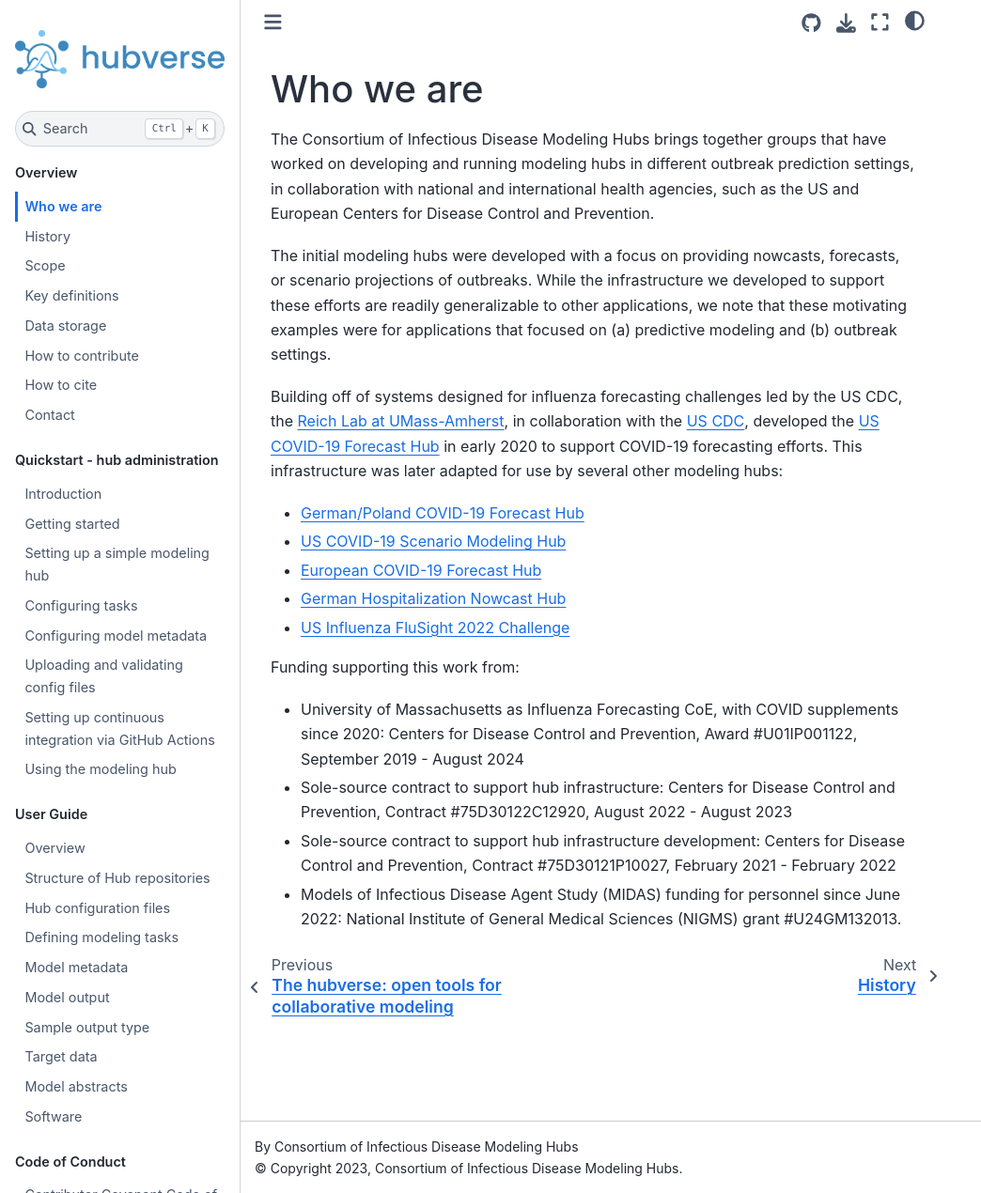
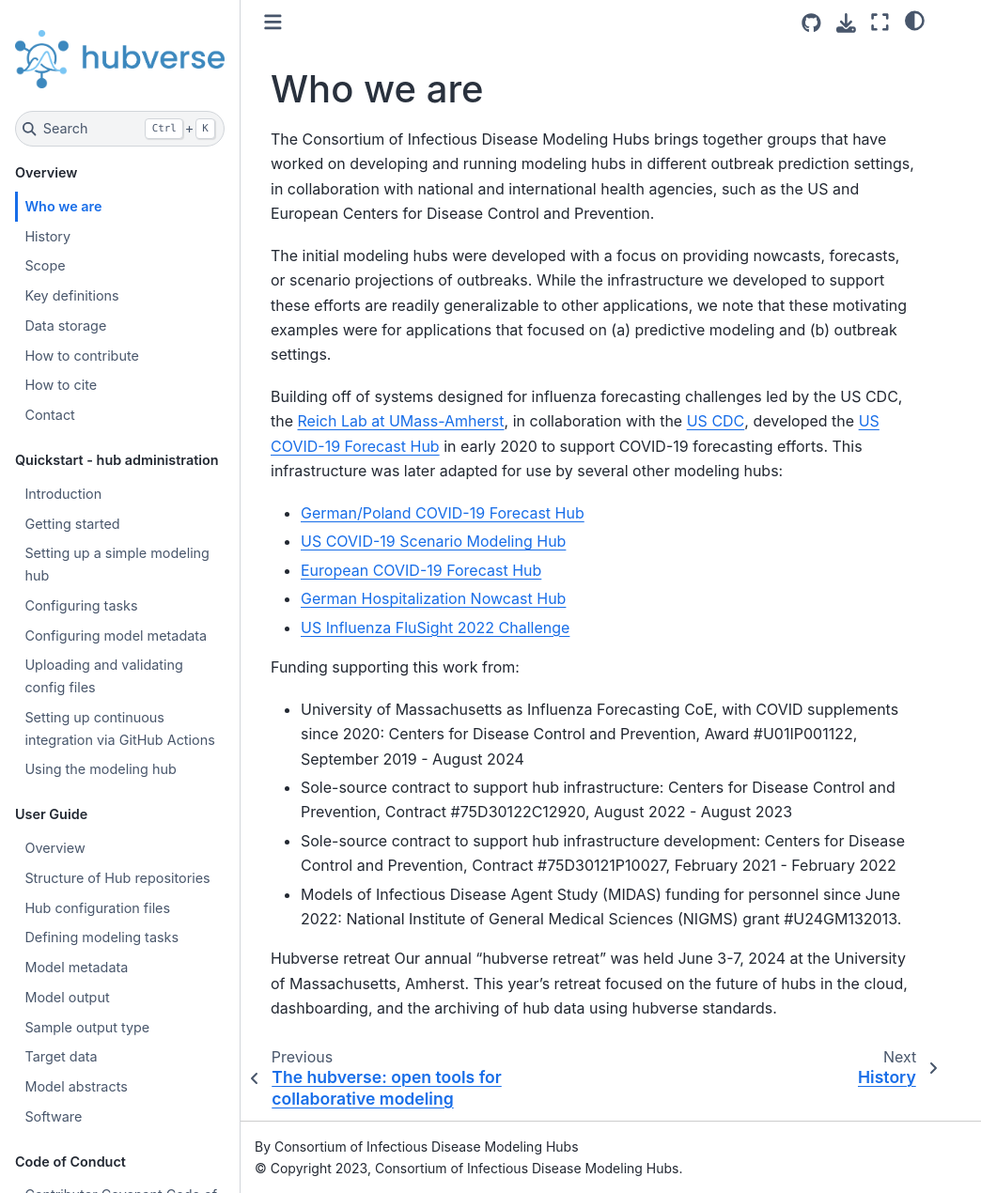
Before and after one commit to hubverse-org/hubDocs, a Sphinx documentation site: the page built from docs/source/overview/who-we-are.md, in a window 1280 px wide and 1270 px high. Shown: the whole window at 94% size, without its empty margins (0-1044 px from the left). Built offline with Sphinx 7.4.7 and the Sphinx Book theme 1.1.4, drawn with Linux system fonts in a browser that asks for light colours; comment, search, counter and statistics services are not loaded.

Commit message:
Update who-we-are.md
Update with hubverse retreat

```diff
--- a/docs/source/overview/who-we-are.md
+++ b/docs/source/overview/who-we-are.md
@@ -22,3 +22,6 @@
    Centers for Disease Control and Prevention, Contract #75D30121P10027, February 2021 - February 2022
  - Models of Infectious Disease Agent Study (MIDAS) funding for personnel since June 2022:
    National Institute of General Medical Sciences (NIGMS) grant #U24GM132013.
+
+Hubverse retreat
+Our annual “hubverse retreat” was held June 3-7, 2024 at the University of Massachusetts, Amherst. This year’s retreat focused on the future of hubs in the cloud, dashboarding, and the archiving of hub data using hubverse standards.
```
